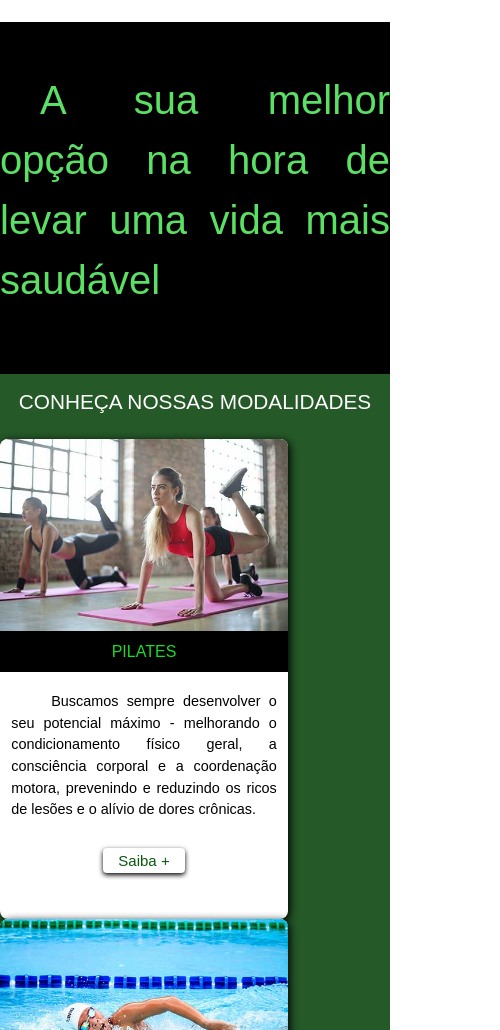
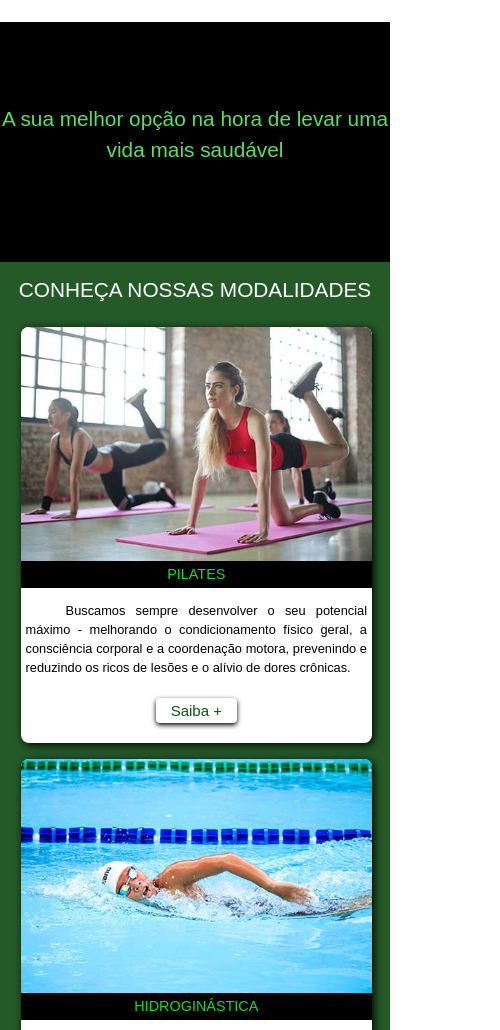
Before and after one commit to MendesIsrael/nextts-instituto, a Next.js app in the folder instituto/: page /vigor in a window 390 px wide. Shown: the part 538-1568 px from the top of the page, 500 px wide, since content can reach past the window. Built offline with nearby package versions, Linux system fonts and the light colour scheme; grey boxes are pictures that could not be loaded.

Commit message:
Vigor responsivel

```diff
--- a/instituto/src/pages/vigor/index.tsx
+++ b/instituto/src/pages/vigor/index.tsx
@@ -1,4 +1,4 @@
-import { TitleVigor, VigorContainer, DivBoxGreen, Modalidades, Atividades, Pacotes, Planos, ItensPlanos, PrecoPlanos, TitlePlanos, Adicionais, BodyAdicionais, ItensAdicionais, PreçoAdicionais, TextMotivacional, ImgAcademia, BodyAcademia, MoreInformation } from "../../styles/pages/vigor";
+import { TitleVigor, VigorContainer, DivBoxGreen, Modalidades, Atividades, Pacotes, Planos, ItensPlanos, PrecoPlanos, TitlePlanos, Adicionais, BodyAdicionais, ItensAdicionais, PreçoAdicionais, TextMotivacional, ImgAcademia, MoreInformation } from "../../styles/pages/vigor";
 
 import { YinYang, Barbell, ForkKnife, Check, X } from "phosphor-react"
 import { Carousel } from 'react-bootstrap'
@@ -14,6 +14,7 @@ import lutas from '../../assets/modalidades/lutas.jpg'
 import academia1 from '../../assets/academia/academia01.jpg'
 import academia2 from '../../assets/academia/academia02.jpg'
 import academia3 from '../../assets/academia/academia03.jpg'
+import { BodyNoticias } from "../../styles/pages/home";
 
 
 export default function Vigor() {
@@ -88,7 +89,7 @@ export default function Vigor() {
               <p><X color="red"/></p>
               <p><X color="red"/></p>
               <p><X color="red"/></p>
-              <TitlePlanos>R$ 100,00/mês</TitlePlanos>
+              <TitlePlanos>R$ 100,00<br />por mês</TitlePlanos>
             </PrecoPlanos>
             <PrecoPlanos>
               <TitlePlanos><p>Pacote<br/>Prata</p></TitlePlanos>
@@ -98,7 +99,7 @@ export default function Vigor() {
               <p><X color="red"/></p>
               <p><X color="red"/></p>
               <p><X color="red"/></p>
-              <TitlePlanos>R$ 100,00/mês</TitlePlanos>
+              <TitlePlanos>R$ 100,00<br />por mês</TitlePlanos>
             </PrecoPlanos>
             <PrecoPlanos>
               <TitlePlanos><p>Pacote<br/>Ouro</p></TitlePlanos>
@@ -108,7 +109,7 @@ export default function Vigor() {
               <p><Check/></p>
               <p><Check/></p>
               <p><Check/></p>
-              <TitlePlanos>R$ 100,00/mês</TitlePlanos>
+              <TitlePlanos>R$ 100,00<br />por mês</TitlePlanos>
             </PrecoPlanos>
           </Planos>
 
@@ -144,7 +145,7 @@ export default function Vigor() {
         </Pacotes>
 
           <ImgAcademia>
-            <BodyAcademia>
+            <BodyNoticias>
               <Carousel
               pause="hover"
               fade
@@ -159,7 +160,7 @@ export default function Vigor() {
                   <Image src={academia3} width={500} height={357} />
                 </Carousel.Item>
               </Carousel>
-            </BodyAcademia>
+            </BodyNoticias>
           </ImgAcademia>
 
       </VigorContainer>
--- a/instituto/src/styles/pages/vigor.ts
+++ b/instituto/src/styles/pages/vigor.ts
@@ -69,9 +69,19 @@ export const TextMotivacional = styled('div', {
   justifyContent   : 'center',
   alignItems       : 'center',
 
+  '@bp2': {
+    height         : '15rem',
+  },
+
   p: {
     fontSize       : '2.5rem',
-    color          :'$green100'
+    color          :'$green100',
+
+    '@bp2': {
+      fontSize     : '1.3rem',
+      textAlign    : 'center',
+      textIndent   : '0',
+    }
   }
 });
 /*--------------------------------------------------------------------- */
@@ -80,8 +90,8 @@ export const Modalidades = styled('div', {
   gap              : '1rem',
   justifyContent   : 'center',
 
-  '@bp1': {
-    display        :'block',
+  '@bp2': {
+    display        :'grid',
   }
 });
 
@@ -94,17 +104,33 @@ export const Atividades = styled('div', {
   borderRadius     : '.5rem',
   overflow         : 'hidden',
 
+  '@bp1': {
+    width          : '90%',
+    height         : '26rem',
+    margin         : '0 1.3rem',
+  },
+
   h3: {
     backgroundColor: '$black',
     color          : '$green200',
-    marginTop      : '-.42rem',
+    marginTop      : '-.43rem',
     fontSize       : '1rem',
     padding        : '.68rem',
+
+    '@bp1': {
+      fontSize     : '.9rem',
+      padding      : '.3rem',
+    },
   },
 
   p:{
     fontSize       : '.9rem',
-    padding        : '.7rem'
+    padding        : '.7rem',
+
+    '@bp1': {
+      fontSize     : '.8rem',
+      padding      : '.3rem',
+    },
   }
 });
 /*--------------------------------------------------------------------- */
@@ -118,11 +144,17 @@ export const MoreInformation = styled('div', {
 export const Pacotes = styled('div', {
   height           : '100%',
   color            : '$green100',
+
+  '@bp2': {
+    margin         : '0 .5rem',
+  },
 });
 
 export const Planos = styled('div', {
   display          : 'flex',
   justifyContent   : 'center',
+
+
 
   p: {
     textIndent     : '0',
@@ -135,43 +167,74 @@ export const Planos = styled('div', {
 
 export const ItensPlanos = styled('div', {
   width            : '35rem',
+
+  p: {
+    '@bp2': {
+      fontSize     : '.75rem',
+    },
+  }
 });
 
 export const PrecoPlanos = styled('div', {
-  width            : '8rem',
+  width            : '6rem',
   boxShadow        : '0px 0px 3px white',
   borderRadius     : '10px',
   margin           : '0 0.2rem',
 
+  '@bp1': {
+    width          : '9rem',
+  },
+
+  '@bp2': {
+    width          : '10rem',
+  },
+
   p: {
     textAlign      : 'center',
     padding        : '0rem',
+
+    '@bp2': {
+      fontSize     : '.75rem',
+    },
   }
 });
 
 export const TitlePlanos = styled('div', {
   fontSize         : '1rem',
-  height           : '3.3rem',
+  height           : '4rem',
   display          : 'flex',
   alignItems       : 'center',
   justifyContent   : 'center',
   color            : '$white',
 
+  '@bp2': {
+    fontSize       : '.6rem',
+  },
+
   p: {
     borderBottom   : '3px solid gray',
+
+    '@bp1': {
+      fontSize     : '.8rem',
+    },
   }
 });
 
 /*--------------------------------------------------------------------- */
 
 export const Adicionais = styled('div', {
- margin         : '3rem 0 3rem 0',
+ margin            : '3rem 0 3rem 0',
 });
 
 export const BodyAdicionais = styled('div', {
   display          : 'flex',
   gap              : '3rem',
   justifyContent   : 'center',
+
+  '@bp2': {
+    display        : 'grid',
+    gap            : '1rem',
+  },
 
   h2: {
     fontSize       : '1.8rem',
@@ -185,12 +248,22 @@ export const ItensAdicionais = styled('div', {
   borderRadius     : '30px',
   padding          : '1rem',
   boxSizing        : 'content-box',
-  boxShadow      : '0px 0px 2px white',
+  boxShadow        : '0px 0px 2px white',
+
+  '@bp1': {
+    height         : '17rem',
+    width          : '20rem',
+  },
 
   p: {
     fontSize       : '.8rem',
     color          : '$white',
     marginBottom   : '1.5rem',
+
+    '@bp1': {
+      fontSize     : '.75rem',
+      marginBottom : '1rem',
+    },
   },
 
   '&:hover': {
@@ -209,8 +282,13 @@ export const PreçoAdicionais = styled('div', {
 /*--------------------------------------------------------------------- */
 
 export const ImgAcademia = styled('div', {
-  backgroundColor  : '$green500',
+  backgroundColor : '$green500',
+  justifyContent  : 'center',
+  display         : 'grid',
+  height          : '28rem',
+  padding         : '2rem',
+
+  '@bp2': {
+    height        : '20rem',
+  },
 });
-export const BodyAcademia = styled('div', {
-
-});
```
